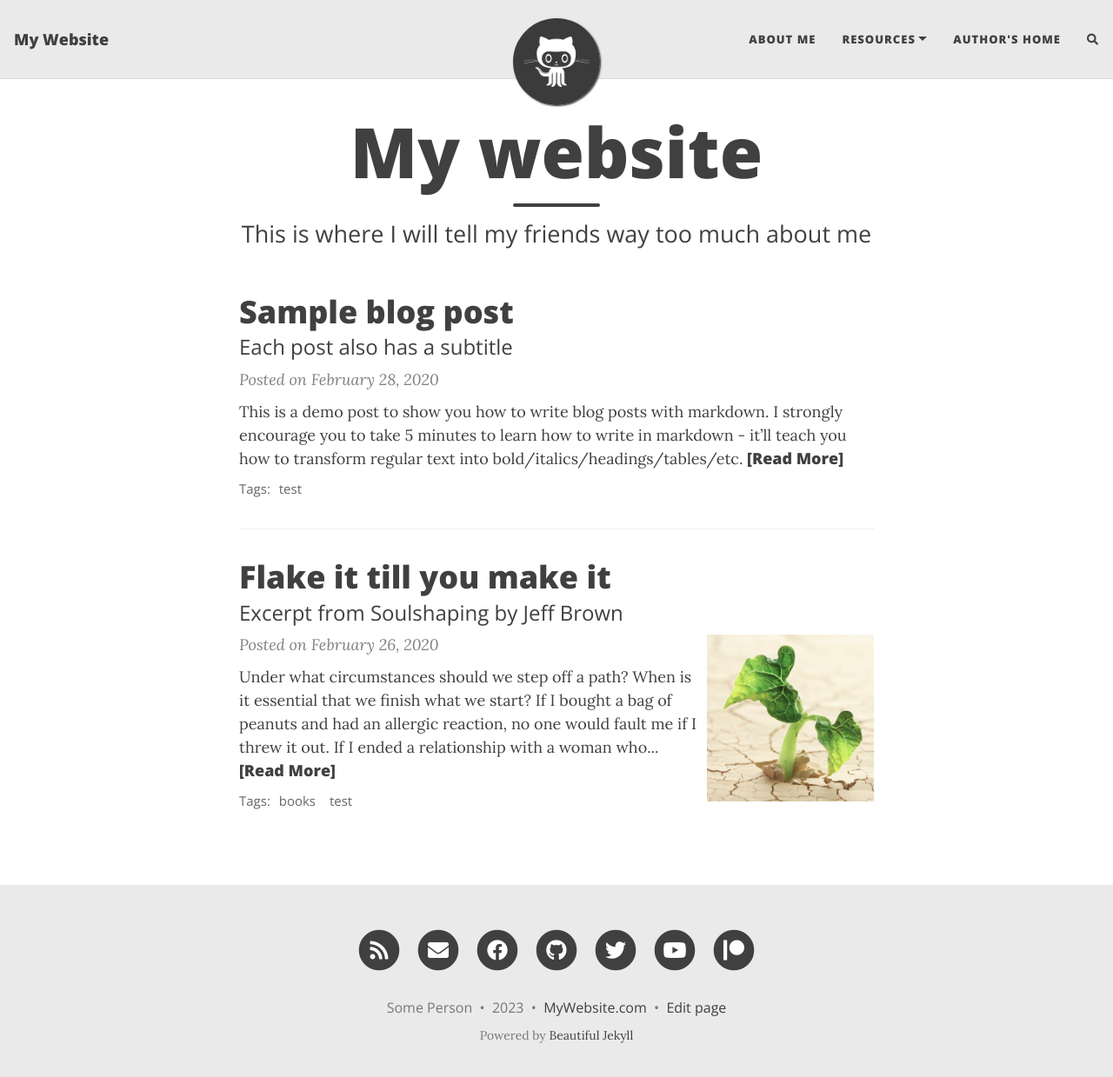
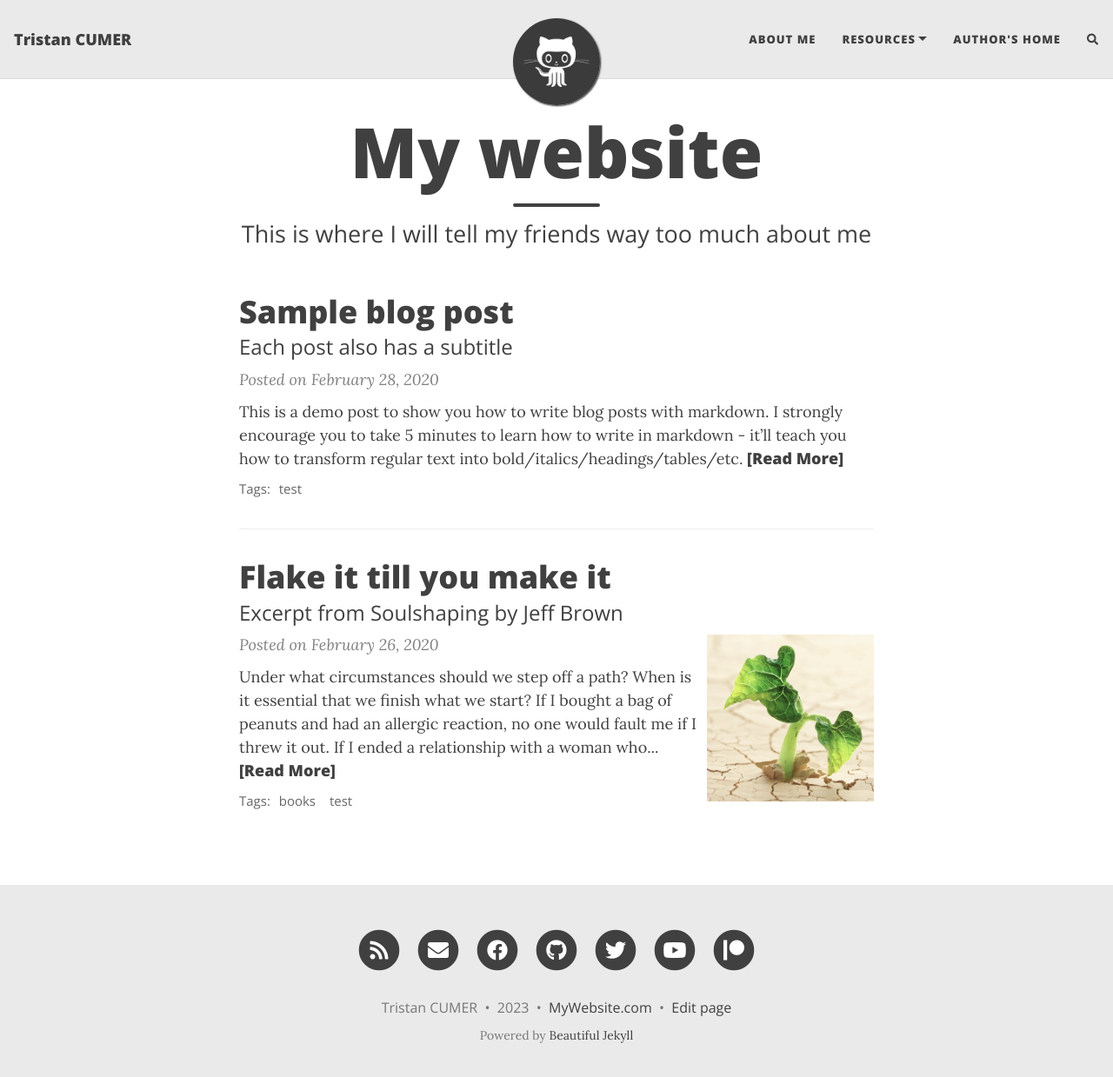
Before and after one commit to cumtr/cumtr.github.io, a Jekyll site: the page built from index.html, in a window 1280 px wide and 1252 px high. Shown: the top 1239 px of the window at 87% size. Built offline with Jekyll 4.4.1, drawn with Linux system fonts in a browser that asks for light colours; nearby versions of some CDN libraries; the list of posts is cut into pages by our own code; comment, search, counter and statistics services are not loaded.

Commit message:
Update _config.yml

```diff
--- a/_config.yml
+++ b/_config.yml
@@ -10,10 +10,10 @@
 ############################
 
 # Name of website
-title: My Website
+title: Tristan CUMER
 
 # Your name to show in the footer
-author: Some Person
+author: Tristan CUMER
 
 ###############################################
 # --- List of links in the navigation bar --- #
```
